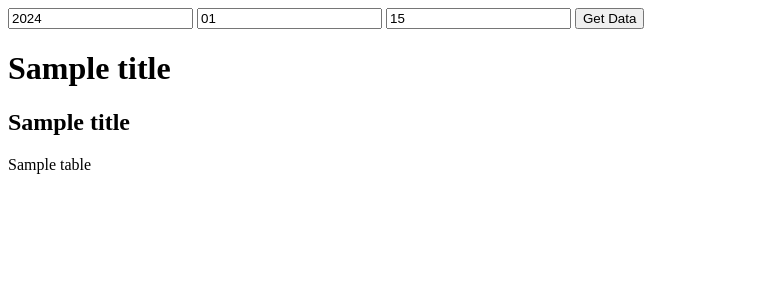
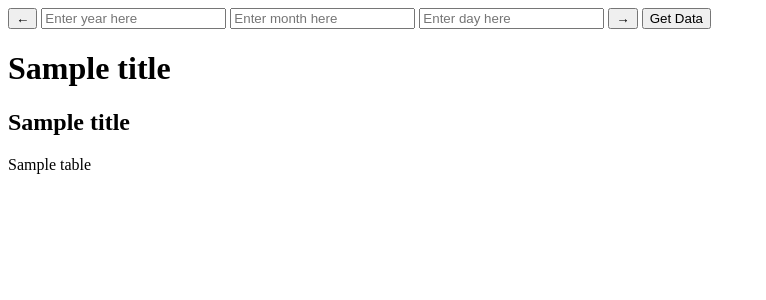
Before and after one commit to namjmnam/get_currency, a Flask app: template templates/index.html in a window 1280 px wide. Shown: the top 300 px of the page, without its empty margins (0-766 px from the left). Run offline with Flask 3, Linux system fonts and the light colour scheme; the template is opened without the code that fills it: most values are stand-ins (such as "Sample title", 1, 10 or a date in 2020); parts of the project's set-up code (start-up, migrations or seed data) failed here and were passed over.

Commit message:
Added dates adjustment buttons

```diff
--- a/templates/index.html
+++ b/templates/index.html
@@ -1,5 +1,47 @@
 <!DOCTYPE html>
 <html>
+    <script>
+        function setDefaultDate() {
+            if (!document.getElementById('input_year').value) { // If input_year is empty, meaning when loaded for the first time
+                var today = new Date();
+                document.getElementById('input_year').value = today.getFullYear();
+                document.getElementById('input_month').value = ('0' + (today.getMonth() + 1)).slice(-2);
+                document.getElementById('input_day').value = ('0' + today.getDate()).slice(-2);
+            }
+        }
+
+        function incrementDay() {
+            var year = parseInt(document.getElementById('input_year').value);
+            var month = parseInt(document.getElementById('input_month').value) - 1; // JavaScript months are 0-11
+            var day = parseInt(document.getElementById('input_day').value);
+
+            var date = new Date(year, month, day);
+            date.setDate(date.getDate() + 1); // Increment the day
+
+            document.getElementById('input_year').value = date.getFullYear();
+            document.getElementById('input_month').value = ('0' + (date.getMonth() + 1)).slice(-2); // Adjust for zero-based months
+            document.getElementById('input_day').value = ('0' + date.getDate()).slice(-2);
+
+            document.getElementById('dateForm').submit(); // Submit the form with the new date
+        }
+
+        function decrementDay() {
+            var year = parseInt(document.getElementById('input_year').value);
+            var month = parseInt(document.getElementById('input_month').value) - 1; // JavaScript months are 0-11
+            var day = parseInt(document.getElementById('input_day').value);
+
+            var date = new Date(year, month, day);
+            date.setDate(date.getDate() - 1); // Decrement the day
+
+            document.getElementById('input_year').value = date.getFullYear();
+            document.getElementById('input_month').value = ('0' + (date.getMonth() + 1)).slice(-2); // Adjust for zero-based months
+            document.getElementById('input_day').value = ('0' + date.getDate()).slice(-2);
+
+            document.getElementById('dateForm').submit(); // Submit the form with the new date
+        }
+
+    // window.onload = setDefaultDate;
+    </script>
 <head>
     <title>Get Currency</title>
     <style>
@@ -11,10 +53,12 @@
 </head>
 <body>
     <div class="left-align">
-        <form action="/update_dataframes" method="post">
-            <input type="text" name="input_year" value="2024" placeholder="Enter year here">
-            <input type="text" name="input_month" value="01" placeholder="Enter month here">
-            <input type="text" name="input_day" value="15" placeholder="Enter day here">
+        <form action="/update_dataframes" method="post" id="dateForm">
+            <button type="button" onclick="decrementDay()">←</button>
+            <input type="text" name="input_year" id="input_year" placeholder="Enter year here">
+            <input type="text" name="input_month" id="input_month" placeholder="Enter month here">
+            <input type="text" name="input_day" id="input_day" placeholder="Enter day here">
+            <button type="button" onclick="incrementDay()">→</button>
             <button type="submit">Get Data</button>
         </form>
     </div>
```
Also changed, not shown: get_response.py (+39 -25 lines).
